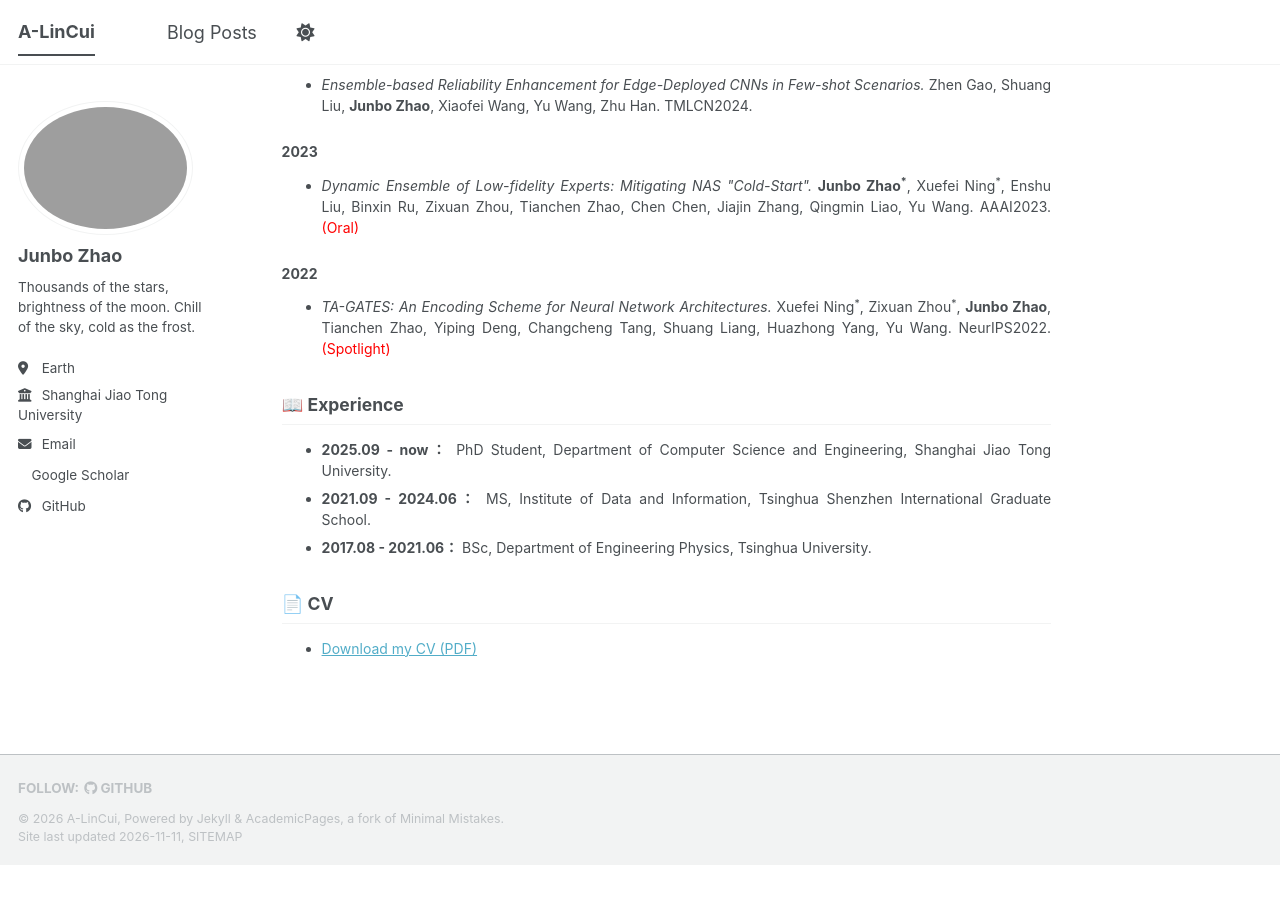
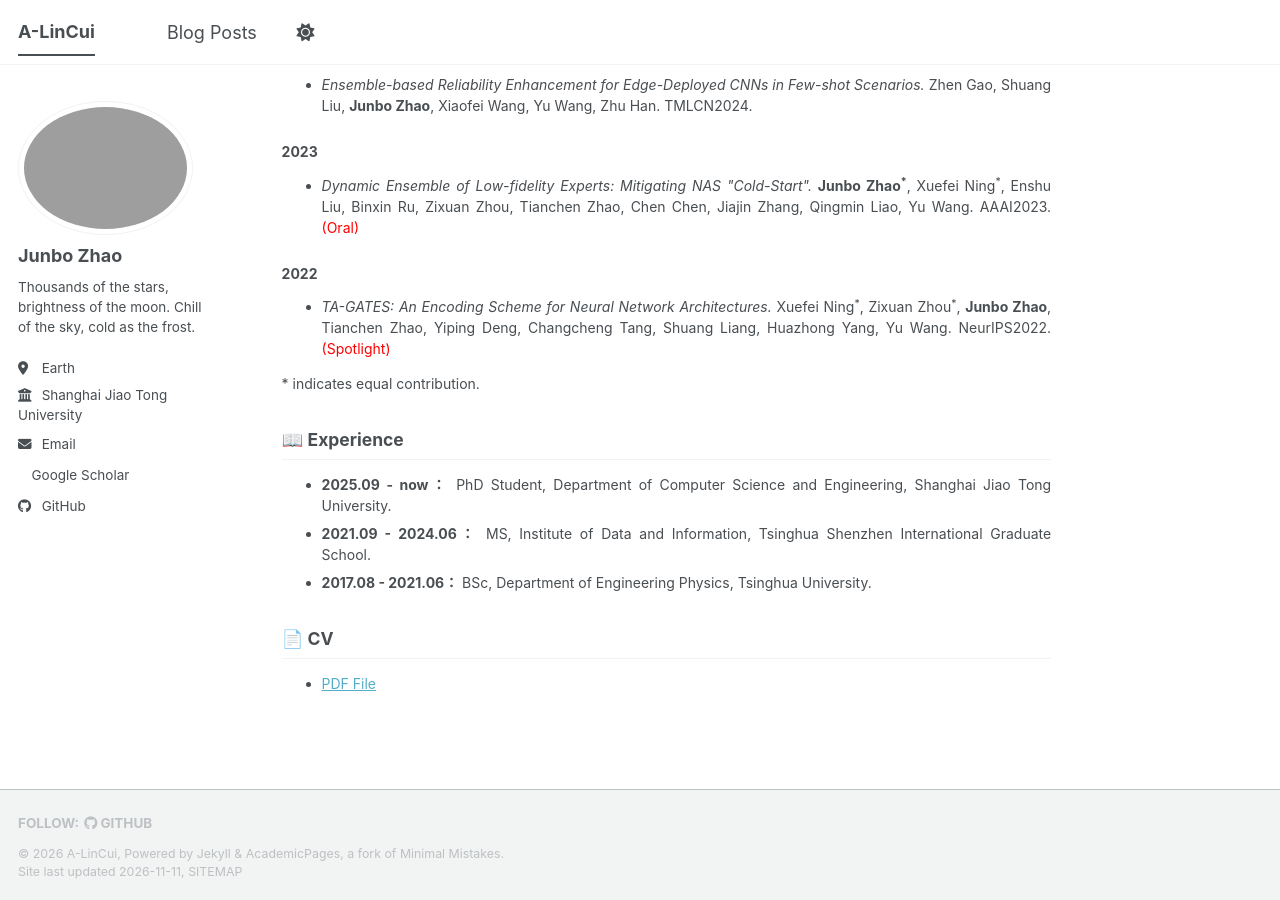
Before and after one commit to A-LinCui/A-LinCui.github.io, a Jekyll site: the page built from _pages/about.md, in a window 1280 px wide and 900 px high, scrolled down 618 px. Built offline with Jekyll 4.4.1, drawn with Linux system fonts in a browser that asks for light colours; a script bundle is joined from its source files by our own code; a style sheet for code colours, icons or effects is not loaded; before the commit the page ends 1483 px from its top, so only the background shows below that.

Commit message:
Add equal-contribution note and shorten CV link text

```diff
--- a/_pages/about.md
+++ b/_pages/about.md
@@ -42,6 +42,8 @@ redirect_from:
   <li><i>TA-GATES: An Encoding Scheme for Neural Network Architectures.</i> Xuefei Ning<sup>*</sup>, Zixuan Zhou<sup>*</sup>, <b>Junbo Zhao</b>, Tianchen Zhao, Yiping Deng, Changcheng Tang, Shuang Liang, Huazhong Yang, Yu Wang. NeurIPS2022. <font color="red">(Spotlight)</font></li>
 </ul>
 
+<p>* indicates equal contribution.</p>
+
 <h2>📖 Experience</h2>
 <ul>
   <li><b>2025.09 - now：</b> PhD Student, Department of Computer Science and Engineering, Shanghai Jiao Tong University.</li>
@@ -51,7 +53,7 @@ redirect_from:
 
 <h2>📄 CV</h2>
 <ul>
-  <li><a href="/files/resume.pdf">Download my CV (PDF)</a></li>
+  <li><a href="/files/resume.pdf">PDF File</a></li>
 </ul>
 
 </div>
```
